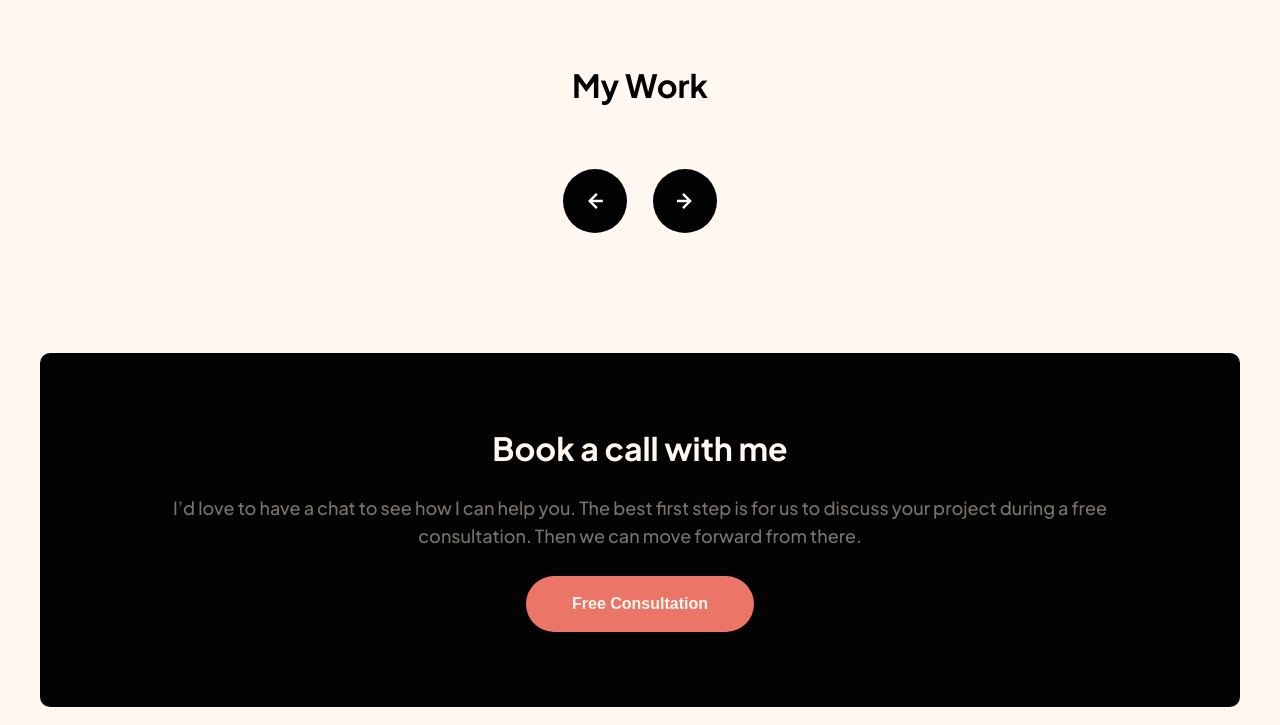
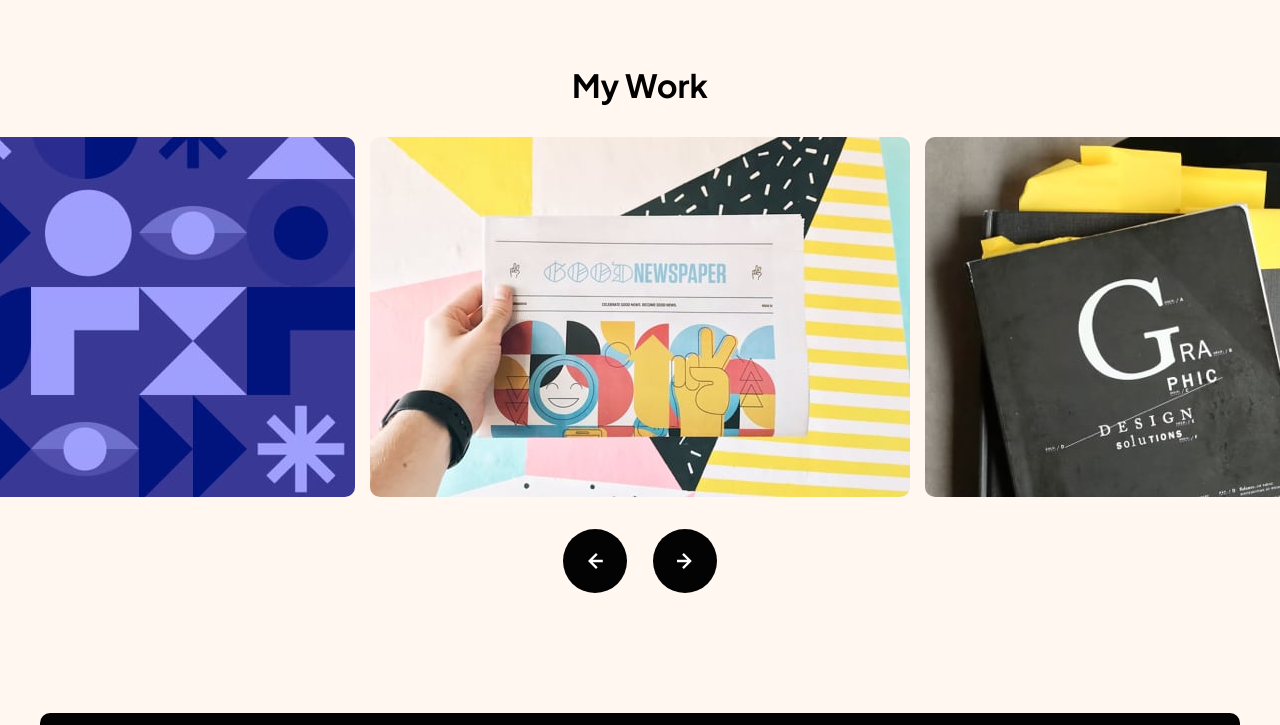
Before and after one commit to NgocMinhThuNguyen/SINGLE-PAGE-DESGIN-PORTFOLIO, a plain HTML site: page index.html in a window 1280 px wide. Shown: the part 1680-2405 px from the top of the page. Drawn offline with Linux system fonts and the light colour scheme; a script that the page names is missing.

Commit message:
Add class to each image in the gallery

```diff
--- a/index.html
+++ b/index.html
@@ -69,6 +69,11 @@
         <figcaption class="small-heading">My Work</figcaption>
 
         <div class="gallery-img">
+          <img src="assets/image-slide-1.jpg" alt="" class="slides">
+          <img src="assets/image-slide-2.jpg" alt="" class="slides">
+          <img src="assets/image-slide-3.jpg" alt="" class="slides">
+          <img src="assets/image-slide-4.jpg" alt="" class="slides">
+          <img src="assets/image-slide-5.jpg" alt="" class="slides">
         </div>
       </figure>
 
```
